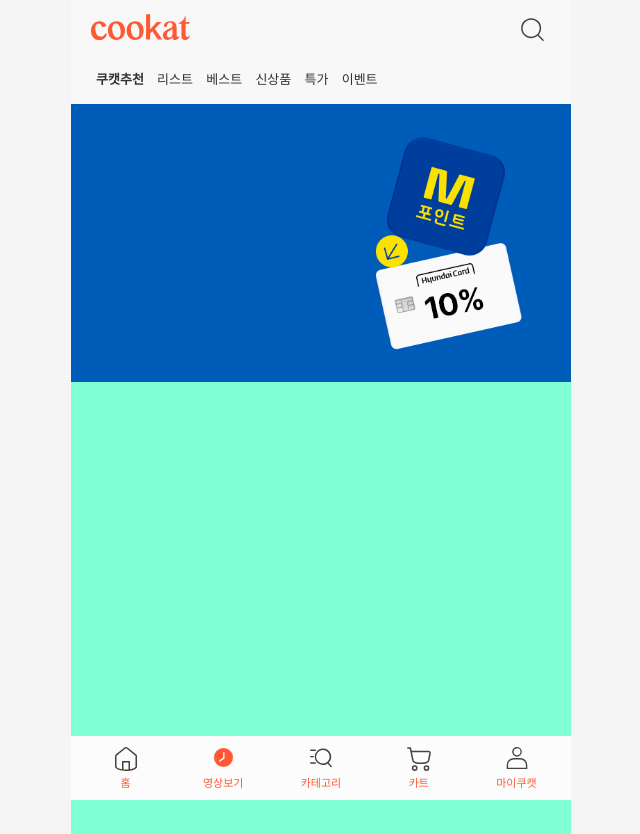
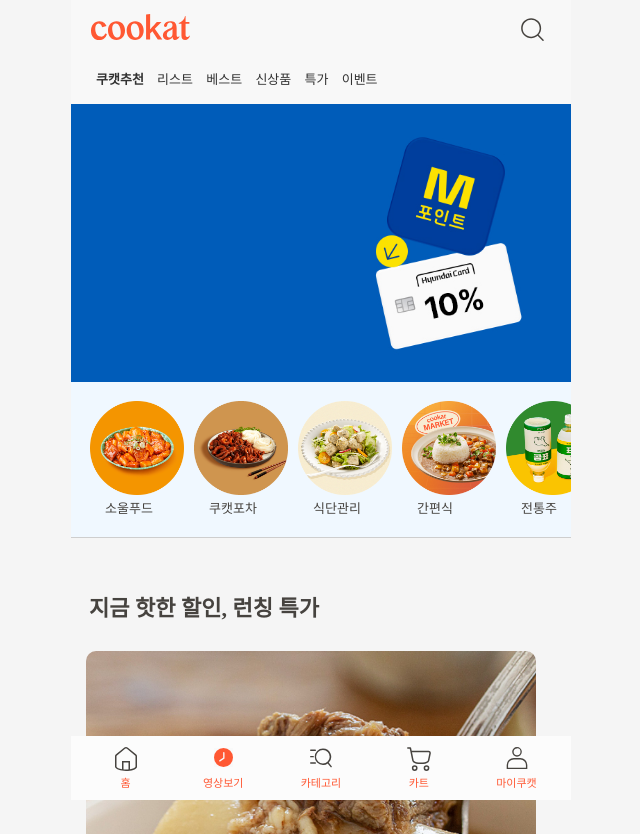
Before and after one commit to dydgh142/Cookat, a plain HTML site: page index.html in a window 1280 px wide. Shown: the top 834 px of the page, without its empty margins (319-959 px from the left). Drawn offline with Linux system fonts and the light colour scheme.

Commit message:
main bargain img 까지 완료

```diff
--- a/index.html
+++ b/index.html
@@ -35,12 +35,57 @@
 
     <!--@@@@@ 메인 @@@@-->
     <main class="main">
+        <!-- 광고 -->
         <section class="adv">
-            <div class="adv-img">
                 <img src="./assets/adv.jpg" alt="/" width="500px">
+        </section>
+        <!-- 메뉴리스트 -->
+        <section class="menu">
+            <div class="menu-list">
+                <a class="slide-menu">
+                    <div class="item-thumbnail">
+                        <img src="./assets/cone_1670197609_1248.png" alt="/" width="94px">
+                    </div>
+                    <p class="menu-list-item">소울푸드</p>
+                </a>
+                <a class="slide-menu">
+                    <div class="item-thumbnail">
+                        <img src="./assets/mego_1670837921_8955.png" alt="/" width="94px">
+                    </div>
+                    <p class="menu-list-item">쿠캣포차</p>
+                </a>
+                <a class="slide-menu">
+                    <div class="item-thumbnail">
+                        <img src="./assets/kohu_1660854395_5126.png" alt="/" width="94px">
+                    </div>
+                    <p class="menu-list-item">식단관리</p>
+                </a>
+                <a class="slide-menu">
+                    <div class="item-thumbnail">
+                        <img src="./assets/fave_1660854487_5770.png" alt="/" width="94px">
+                    </div>
+                    <p class="menu-list-item">간편식</p>
+                </a>
+                <a class="slide-menu">
+                    <div class="item-thumbnail">
+                        <img src="./assets/cuno_1660854530_1620.png" alt="/" width="94px">
+                    </div>
+                    <p class="menu-list-item">전통주</p>
+                </a>
             </div>
         </section>
 
+        <!-- 런칭특가 -->
+        <div class="main-bargain">
+            <div class="main-bargain-title">
+                <h2 class="main-title">
+                    지금 핫한 할인, 런칭 특가
+                </h2>
+            </div>
+            <div class="main-bargain-video">
+                <img src="./assets/dixi_1670811192_6598_640.jpg" width="450px">
+            </div>
+        </div>
     </main>
 
     <!--@@@@@ 슬로건 @@@@-->
--- a/style.css
+++ b/style.css
@@ -7,6 +7,10 @@
 
 a{
     text-decoration: none;
+}
+
+li{
+    list-style: none;
 }
 
 body{
@@ -85,17 +89,75 @@
 
 /*@@@@@@@@@ 메인 @@@@@@@@@@@@@@@ */
 main{
+    position: relative;
     width: 500px;
-    background-color: aquamarine;
     height: 1000px;
     margin: 0 auto;
 }
 
+/* 광고 */
 .adv{
-    width: 500px;
+    height: 278px;
 }
 
+/* 메뉴 */
+.menu{
+    display: block;
+    height: 156px;
+    margin: 0;
+}
 
+.menu-list{
+    background-color: aliceblue;
+    display: flex;
+    padding: 19px 14px;
+    overflow: hidden;
+}
+
+.menu-list-item{
+    display: inline;
+    font-size: 13px;
+    color: #46433f;
+    text-align: center;
+    line-height: 19px;
+    padding-left: 20px;
+}
+
+.item-thumbnail{
+    margin: 0 5px;
+}
+
+.menu::after{
+    content: "";
+    display: block;
+    border-top: 1px solid rgb(206, 206, 206);
+}
+
+/* 메인 바겐 세일 */
+.main-bargain{
+
+}
+
+.main-bargain-title{
+    margin-top: 40px;
+    padding: 0 18px;
+}
+
+.main-title{
+    display: inline-block;
+    font-size: 22px;
+    line-height: 26px;
+    color: #46433f;
+}
+
+.main-bargain-video{
+    padding: 10px 15px;
+
+}
+
+.main-bargain-video img{
+    border-radius: 10px;
+}
 
 
 /*@@@@@@@@@ 슬로건 @@@@@@@@@@@@@@@ */
```
Also changed, not shown: assets/mego_1670837921_8955.png (added).
